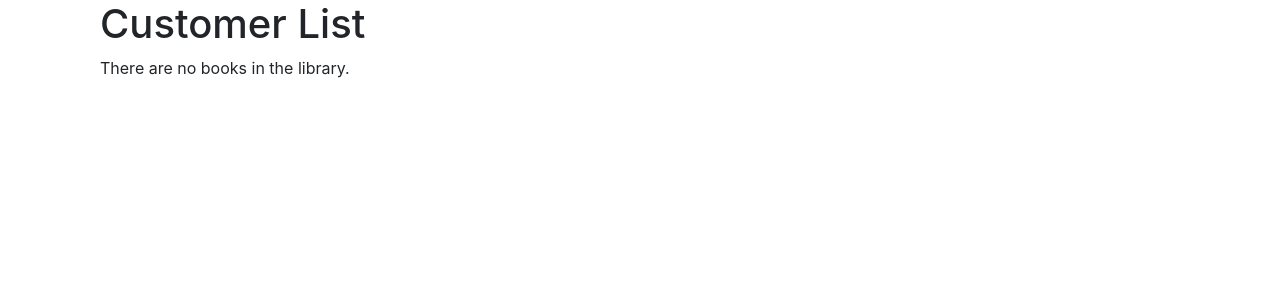
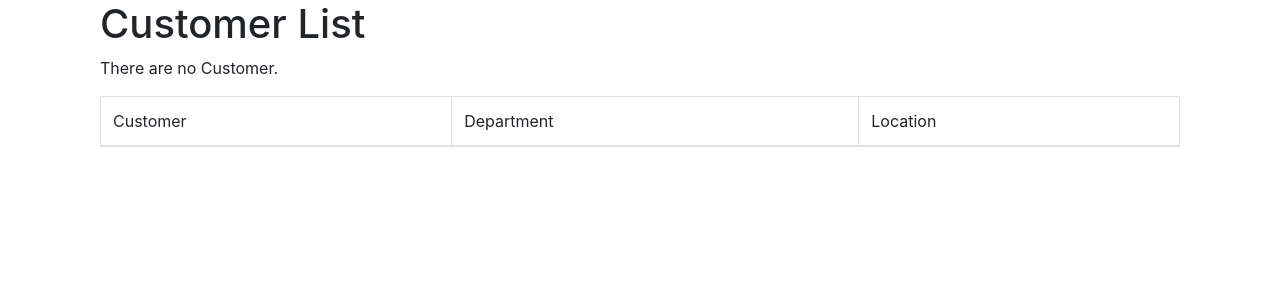
Before and after one commit to dalasidaho/asset_management, a Django app: page /catalog/customers/ in a window 1280 px wide. Shown: the part 56-356 px from the top of the page. Run offline with Django 3.2, Linux system fonts and the light colour scheme; data that the repository does not hold is empty; some libraries are stand-ins or nearby versions.

Commit message:
Update Customer List template

```diff
--- a/catalog/templates/catalog/customer_list.html
+++ b/catalog/templates/catalog/customer_list.html
@@ -1,31 +1,29 @@
 {% extends "base_generic.html" %}
-
-
 {% block content %}
 <div class="container">
    <h1>Customer List</h1>
 
     <table class="table table-striped table-hover table-bordered">
+        <thead class="thead-dark">
+            <tr>
+                <td>Customer</td>
+                <td>Department</td>
+                <td>Location</td>
+            </tr>
+        </thead>
+        <tbody>
             {% if customer_list %}
-
                 {% for customer in customer_list %}
-
-          <tr><td><a href="{{ customer.get_absolute_url }}">{{ customer.last_name }}</a></td>
-              <td>{{customer.first_name}}</td>
+                  <tr><td><a href="{{ customer.get_absolute_url }}">{{ customer.last_name }}, {{customer.first_name}}</a></td>
                   <td>{{customer.department}}</td>
                   <td>{{customer.location}}</td>
-
                   </tr>
 
                 {% endfor %}
-
-
+        </tbody>
     {% else %}
-      <p>There are no books in the library.</p>
+      <p>There are no Customer.</p>
     {% endif %}
     </table>
-
 </div>
-
-
 {% endblock %}
```
Also changed, not shown: scr/Cusdet.PNG (added), scr/Track.PNG (added), scr/customlist.PNG (added), scr/devlist.PNG (added), scr/host.PNG (added), 1 other file. Lines whose indentation alone changed are shown as unchanged.
